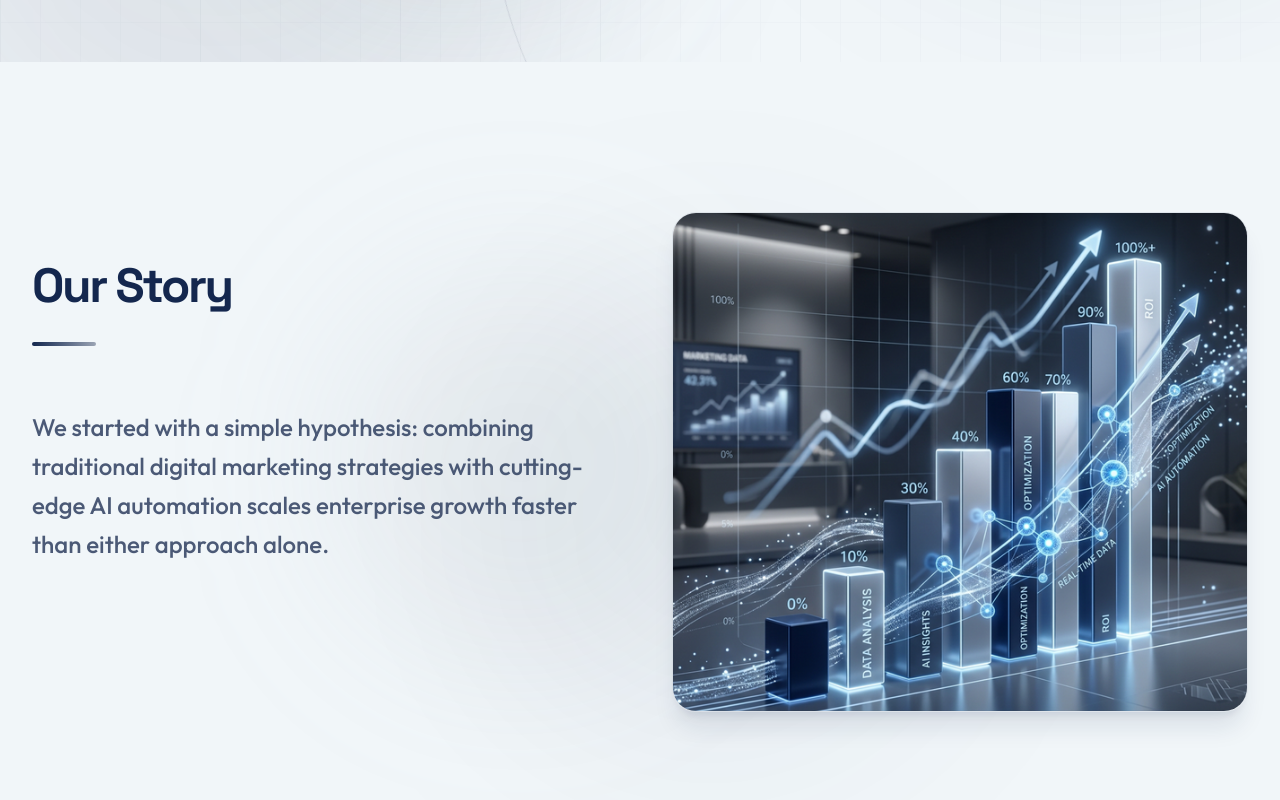
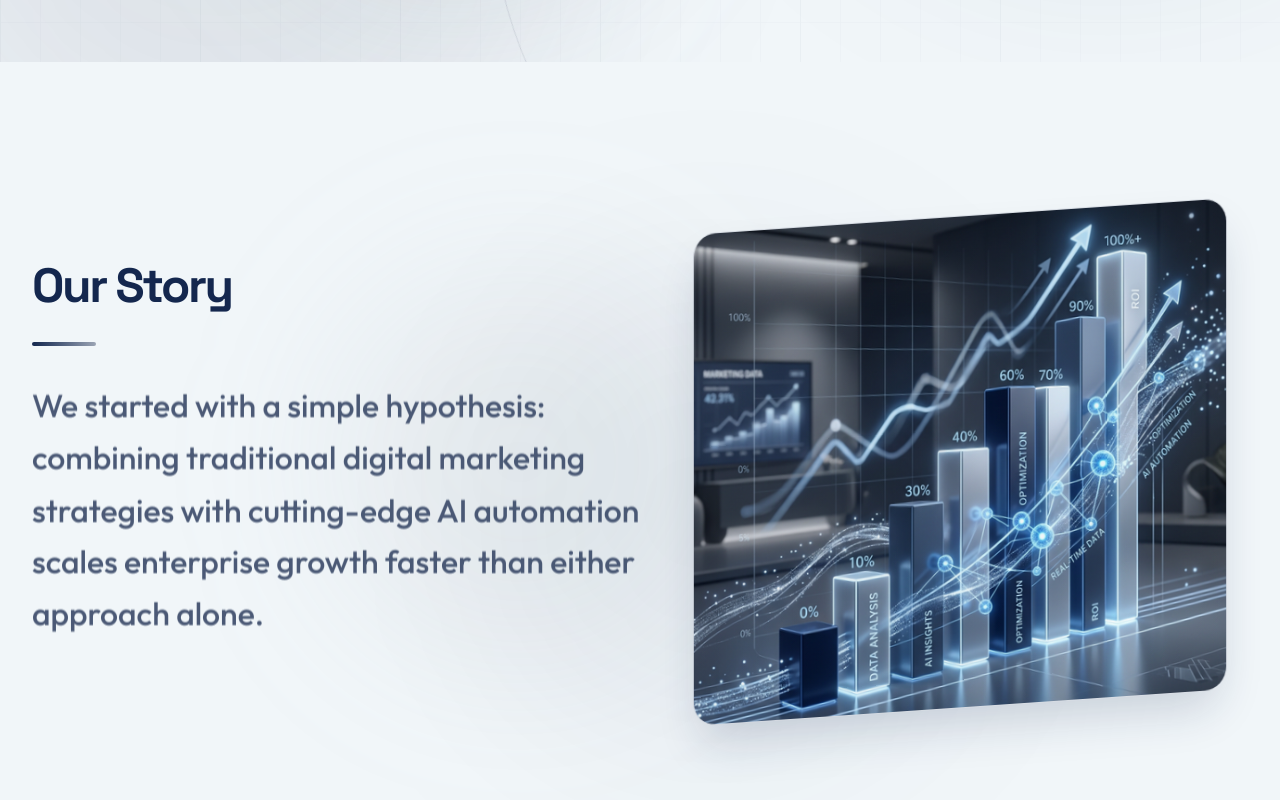
Before and after one commit to arif12islam/bykorp, a Next.js app: page / in a window 1280 px wide. Shown: the part 738-1538 px from the top of the page. Built offline with nearby package versions, Linux system fonts and the light colour scheme.

Commit message:
feat(story): implement extreme 3D perspective scroll gallery for desktop

```diff
--- a/src/components/sections/Story.tsx
+++ b/src/components/sections/Story.tsx
@@ -36,6 +36,7 @@ export function Story() {
         offset: ["start start", "end end"]
     })
 
+    // --- MOBILE PRESERVED ANIMATION ---
     // Text Opacities
     const opacity1 = useTransform(scrollYProgress, [0, 0.25, 0.33], [1, 1, 0])
     const opacity2 = useTransform(scrollYProgress, [0.33, 0.5, 0.66], [0, 1, 0])
@@ -48,11 +49,55 @@ export function Story() {
     const y3 = useTransform(scrollYProgress, [0.66, 0.8], [50, 0])
     const ys = [y1, y2, y3]
 
-    // Image Opacities (scale removed for mobile perf)
+    // Image Opacities
     const imgOpacity1 = useTransform(scrollYProgress, [0, 0.33], [1, 0])
     const imgOpacity2 = useTransform(scrollYProgress, [0.33, 0.5, 0.66], [0, 1, 0])
     const imgOpacity3 = useTransform(scrollYProgress, [0.66, 0.8, 1], [0, 1, 1])
     const imgOpacities = [imgOpacity1, imgOpacity2, imgOpacity3]
+
+
+    // --- DESKTOP EXTREME 3D ANIMATION ---
+    // High-drama text scaling and blurring
+    const dTextOp1 = useTransform(scrollYProgress, [0, 0.2, 0.3], [1, 1, 0])
+    const dTextScale1 = useTransform(scrollYProgress, [0, 0.25, 0.33], [1, 1.1, 1.5])
+    const dTextBlur1 = useTransform(scrollYProgress, [0, 0.25, 0.33], ["blur(0px)", "blur(0px)", "blur(10px)"])
+
+    const dTextOp2 = useTransform(scrollYProgress, [0.25, 0.35, 0.55, 0.65], [0, 1, 1, 0])
+    const dTextScale2 = useTransform(scrollYProgress, [0.25, 0.35, 0.55, 0.66], [0.8, 1, 1.1, 1.5])
+    const dTextBlur2 = useTransform(scrollYProgress, [0.25, 0.35, 0.55, 0.66], ["blur(10px)", "blur(0px)", "blur(0px)", "blur(10px)"])
+
+    const dTextOp3 = useTransform(scrollYProgress, [0.6, 0.7, 1], [0, 1, 1])
+    const dTextScale3 = useTransform(scrollYProgress, [0.6, 0.7, 1], [0.8, 1, 1])
+    const dTextBlur3 = useTransform(scrollYProgress, [0.6, 0.7, 1], ["blur(10px)", "blur(0px)", "blur(0px)"])
+
+    const deskTextOps = [dTextOp1, dTextOp2, dTextOp3]
+    const deskTextScales = [dTextScale1, dTextScale2, dTextScale3]
+    const deskTextBlurs = [dTextBlur1, dTextBlur2, dTextBlur3]
+
+    // Extreme 3D Image Card transforms (cards flying from back to front)
+
+    // Card 1 starts at reading distance, flies past camera
+    const dImgZ1 = useTransform(scrollYProgress, [0, 0.33], [0, 1000])
+    const dImgRotY1 = useTransform(scrollYProgress, [0, 0.33], [0, 45])
+    const dImgRotX1 = useTransform(scrollYProgress, [0, 0.33], [0, -20])
+    const dImgOp1 = useTransform(scrollYProgress, [0, 0.25, 0.33], [1, 1, 0])
+
+    // Card 2 drops in from deep space, settles, then flies past
+    const dImgZ2 = useTransform(scrollYProgress, [0.2, 0.35, 0.55, 0.66], [-1000, 0, 0, 1000])
+    const dImgRotY2 = useTransform(scrollYProgress, [0.2, 0.35, 0.55, 0.66], [-45, 0, 0, 45])
+    const dImgRotX2 = useTransform(scrollYProgress, [0.2, 0.35, 0.55, 0.66], [20, 0, 0, -20])
+    const dImgOp2 = useTransform(scrollYProgress, [0.2, 0.35, 0.55, 0.66], [0, 1, 1, 0])
+
+    // Card 3 drops in from deep space and settles
+    const dImgZ3 = useTransform(scrollYProgress, [0.55, 0.7, 1], [-1000, 0, 0])
+    const dImgRotY3 = useTransform(scrollYProgress, [0.55, 0.7, 1], [-45, 0, 0])
+    const dImgRotX3 = useTransform(scrollYProgress, [0.55, 0.7, 1], [20, 0, 0])
+    const dImgOp3 = useTransform(scrollYProgress, [0.55, 0.7, 1], [0, 1, 1])
+
+    const deskImgZs = [dImgZ1, dImgZ2, dImgZ3]
+    const deskImgRotYs = [dImgRotY1, dImgRotY2, dImgRotY3]
+    const deskImgRotXs = [dImgRotX1, dImgRotX2, dImgRotX3]
+    const deskImgOps = [dImgOp1, dImgOp2, dImgOp3]
 
     return (
         <section id="story" ref={containerRef} className="relative h-[300vh] bg-brand-bg">
@@ -65,26 +110,22 @@ export function Story() {
                 </div>
 
                 <div className="mx-auto max-w-7xl px-6 lg:px-8 relative w-full">
-                    <div className="grid grid-cols-1 lg:grid-cols-2 gap-8 lg:gap-16 items-center">
-
-                        {/* Stacking Text Container */}
-                        <div className="relative h-[250px] lg:h-[400px] flex flex-col justify-center">
-                            <h2 className="text-3xl md:text-4xl lg:text-5xl font-montserrat font-bold text-brand-primary mb-4 lg:mb-6 tracking-tighter absolute top-0">
+                    {/* ==== MOBILE VERSION (PRESERVED & ISOLATED) ==== */}
+                    <div className="md:hidden grid grid-cols-1 gap-8 items-center w-full">
+                        <div className="relative h-[250px] flex flex-col justify-center">
+                            <h2 className="text-3xl font-montserrat font-bold text-brand-primary mb-4 tracking-tighter absolute top-0">
                                 Our Story
                             </h2>
-                            <div className="w-16 h-1 bg-gradient-to-r from-brand-primary to-brand-accent rounded-full absolute top-12 md:top-20" />
+                            <div className="w-16 h-1 bg-gradient-to-r from-brand-primary to-brand-accent rounded-full absolute top-12" />
 
-                            <div className="relative w-full h-[150px] lg:h-[200px] mt-16 md:mt-24">
+                            <div className="relative w-full h-[150px] mt-16">
                                 {STORY_STEPS.map((step, idx) => (
                                     <motion.div
                                         key={step.id}
-                                        style={{
-                                            opacity: opacities[idx],
-                                            y: ys[idx],
-                                        }}
+                                        style={{ opacity: opacities[idx], y: ys[idx] }}
                                         className="absolute inset-0 flex items-center"
                                     >
-                                        <p className="text-lg md:text-2xl text-brand-secondary/90 leading-relaxed font-medium">
+                                        <p className="text-lg text-brand-secondary/90 leading-relaxed font-medium">
                                             {step.text}
                                         </p>
                                     </motion.div>
@@ -92,29 +133,78 @@ export function Story() {
                             </div>
                         </div>
 
-                        {/* Stacking Image/Graphic Container */}
-                        <div className="relative h-[300px] lg:h-[500px] w-full flex items-center justify-center">
-                            {STORY_STEPS.map((step, idx) => {
-                                return (
+                        <div className="relative h-[300px] w-full flex items-center justify-center">
+                            {STORY_STEPS.map((step, idx) => (
+                                <motion.div
+                                    key={`mob-img-${step.id}`}
+                                    style={{ opacity: imgOpacities[idx] }}
+                                    className="absolute inset-0 w-full h-full rounded-3xl shadow-xl shadow-brand-primary/10 border border-brand-accent/20 overflow-hidden"
+                                >
+                                    <Image
+                                        src={step.image}
+                                        alt={`Story Phase ${step.id}`}
+                                        fill
+                                        className="object-cover"
+                                        sizes="100vw"
+                                    />
+                                </motion.div>
+                            ))}
+                        </div>
+                    </div>
+
+                    {/* ==== DESKTOP VERSION (EXTREME 3D ANIMATION) ==== */}
+                    <div className="hidden md:grid grid-cols-2 gap-16 items-center w-full h-full perspective-[1200px]">
+
+                        {/* 3D Text Container */}
+                        <div className="relative h-[400px] flex flex-col justify-center transform-style-3d">
+                            <h2 className="text-4xl lg:text-5xl font-montserrat font-bold text-brand-primary mb-6 tracking-tighter absolute top-0">
+                                Our Story
+                            </h2>
+                            <div className="w-16 h-1 bg-gradient-to-r from-brand-primary to-brand-accent rounded-full absolute top-20" />
+
+                            <div className="relative w-full h-[200px] mt-24 transform-style-3d">
+                                {STORY_STEPS.map((step, idx) => (
                                     <motion.div
-                                        key={`img-${step.id}`}
+                                        key={`desk-text-${step.id}`}
                                         style={{
-                                            opacity: imgOpacities[idx],
+                                            opacity: deskTextOps[idx],
+                                            scale: deskTextScales[idx],
+                                            filter: deskTextBlurs[idx],
                                         }}
-                                        className="absolute inset-0 w-full h-full rounded-3xl shadow-xl shadow-brand-primary/10 border border-brand-accent/20 overflow-hidden"
+                                        className="absolute inset-0 flex items-center origin-left"
                                     >
-                                        <Image
-                                            src={step.image}
-                                            alt={`Story Phase ${step.id}`}
-                                            fill
-                                            className="object-cover hover:scale-105 transition-transform duration-700"
-                                            sizes="(max-width: 768px) 100vw, 50vw"
-                                        />
+                                        <p className="text-2xl lg:text-3xl text-brand-secondary/90 leading-relaxed font-medium">
+                                            {step.text}
+                                        </p>
                                     </motion.div>
-                                )
-                            })}
+                                ))}
+                            </div>
                         </div>
 
+                        {/* 3D Image Cards Container */}
+                        <div className="relative h-[500px] w-full flex items-center justify-center transform-style-3d">
+                            {STORY_STEPS.map((step, idx) => (
+                                <motion.div
+                                    key={`desk-img-${step.id}`}
+                                    style={{
+                                        opacity: deskImgOps[idx],
+                                        z: deskImgZs[idx],
+                                        rotateY: deskImgRotYs[idx],
+                                        rotateX: deskImgRotXs[idx],
+                                    }}
+                                    className="absolute inset-0 w-full h-full rounded-3xl shadow-2xl shadow-brand-primary/20 border border-brand-accent/30 overflow-hidden transform-style-3d"
+                                >
+                                    <Image
+                                        src={step.image}
+                                        alt={`Story Phase ${step.id}`}
+                                        fill
+                                        className="object-cover hover:scale-110 transition-transform duration-1000 ease-out"
+                                        sizes="50vw"
+                                    />
+                                    <div className="absolute inset-0 bg-gradient-to-br from-brand-primary/10 to-transparent pointer-events-none" />
+                                </motion.div>
+                            ))}
+                        </div>
                     </div>
                 </div>
             </div>
```
